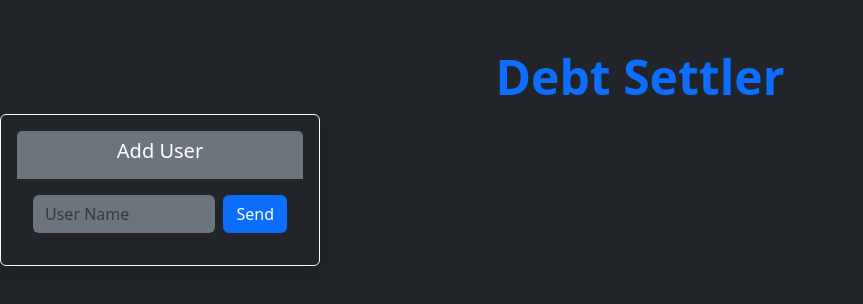
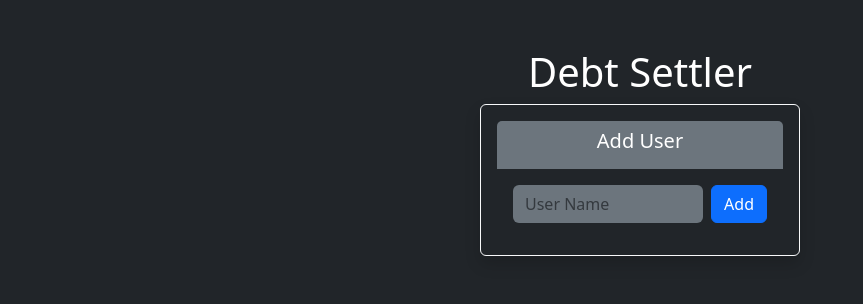
Before and after one commit to waleedbinkhalid74/debt_settler, a React (Vite) app in the folder debt_settler/: page / in a window 1280 px wide. Shown: the top 304 px of the page, without its empty margins (0-863 px from the left). Built offline with nearby package versions, Linux system fonts and the light colour scheme.

Commit message:
Introduce user addition and deletion UI

```diff
--- a/debt_settler/src/App.tsx
+++ b/debt_settler/src/App.tsx
@@ -5,15 +5,15 @@ function App() {
   // const [count, setCount] = useState(0)
 
   return (
-      <div className="bg-dark min-vh-100 flex-column justify-content-center align-items-center text-white py-5">
-        <div>
-          <h1 className="text-center fw-bold text-primary display-5">
+    <div className="bg-dark min-vh-100 flex-column justify-content-center align-items-center text-white py-5">
+      <div>
+        <h1 className="text-center text-5xl font-extrabold text-transparent bg-clip-text bg-gradient-to-r from-blue-400 to-purple-500 drop-shadow-lg">
           Debt Settler
         </h1>
         <User></User>
 
-        </div>
       </div>
+    </div>
   )
 }
 
--- a/debt_settler/src/components/AddUser.tsx
+++ b/debt_settler/src/components/AddUser.tsx
@@ -1,34 +1,48 @@
 import { useState } from "react";
-import "bootstrap/dist/css/bootstrap.min.css";
+import User from './User'
 
 function AddUser() {
   const [message, setMessage] = useState("");
+  const [users, setUsers] = useState([]);
 
-  const handleSend = () => {
-    console.log("Message sent:", message);
-    setMessage(""); // Clear input after sending
+  const handleAdd = () => {
+    if (message.trim()) {
+      setUsers([...users, message]);  // Add new user to the array
+      setMessage("");  // Clear the input field
+    }
+  };
+
+  const handleDelete = (userName: string) => {
+    setUsers(users.filter(user => user !== userName));  // Remove user by name
   };
 
   return (
-    <div className="card w-25 p-3 shadow bg-dark text-white border border-light">
+    <div>
+      <div className="container card w-25 p-3 shadow bg-dark text-white border border-light">
         <div className="card-header bg-secondary border-0">
           <h5 className="card-title text-white text-center">Add User</h5>
         </div>
         <div className="card-body d-flex gap-2">
           <input
             type="text"
-          className="form-control bg-secondary text-white border-0"
+            className="form-control bg-secondary text-white border-0 w-75"
             placeholder="User Name"
             value={message}
             onChange={(e) => setMessage(e.target.value)}
           />
-        <button className="btn btn-primary" onClick={handleSend}>
-          Send
+          <button className="btn btn-primary w-auto" onClick={handleAdd}>
+            Add
           </button>
         </div>
       </div>
+
+      <div className="mt-4 d-flex flex-wrap gap-3">
+        {users.map((user, index) => (
+          <User key={index} userName={user} handleDelete={handleDelete} />
+        ))}
+      </div>
+    </div>
   );
-
 }
 
-export default AddUser
+export default AddUser;
--- /dev/null
+++ b/debt_settler/src/components/User.tsx
@@ -0,0 +1,44 @@
+// UserCard.tsx
+import React, { useState } from "react";
+
+interface UserProps {
+    userName: string;
+    handleDelete: (userName: string) => void;  // Pass handleDelete from the parent
+}
+
+const User: React.FC<UserProps> = ({ userName, handleDelete }) => {
+    const [amount, setAmount] = useState("");
+
+    const handleAdd = () => { };
+
+
+    return (
+        <div className="container card w-25 p-4 mt-2 shadow bg-dark text-white border border-light">
+            <div className="card-header bg-secondary border-0">
+                <h5 className="card-title text-white text-center">{userName}</h5>
+            </div>
+            <div className="card-body d-flex"></div>
+            <input
+                type="text"
+                className="form-control bg-secondary text-white border-0"
+                placeholder="Paid Amount"
+                value={amount}
+                onChange={(e) => setAmount(e.target.value)}
+            />
+            <div className="d-flex gap-2">
+                <button className="btn btn-primary" onClick={handleAdd}>
+                    Add
+                </button>
+                <button
+                    className="btn btn-danger"  // Changed color to indicate deletion
+                    onClick={() => handleDelete(userName)}  // Call the passed delete function
+                >
+                    Delete User
+                </button>
+
+            </div>
+        </div>
+    );
+};
+
+export default User;
```
Lines whose indentation alone changed are shown as unchanged.
